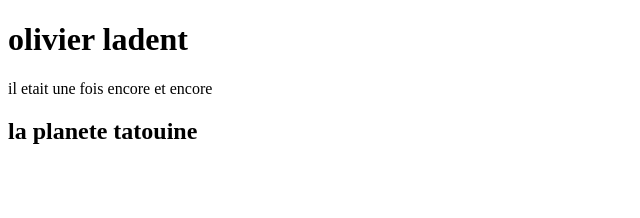
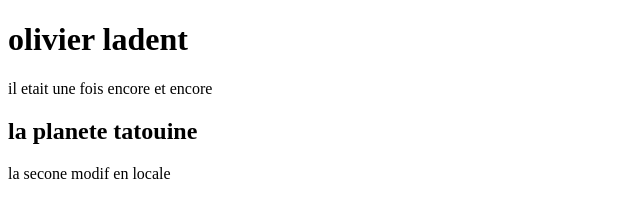
Before and after one commit to oladent/formation-git-, a plain HTML site: page index.html in a window 1280 px wide. Shown: the whole page, without its empty margins (0-640 px from the left). Drawn offline with Linux system fonts and the light colour scheme.

Commit message:
la secone modif

```diff
--- a/index.html
+++ b/index.html
@@ -10,5 +10,7 @@
     <h1> olivier ladent </h1>
     <div> il etait une fois encore et encore </div>
     <h2>la planete tatouine</h2>
+
+    <div> la secone modif en locale </div>
 </body>
 </html>
```
